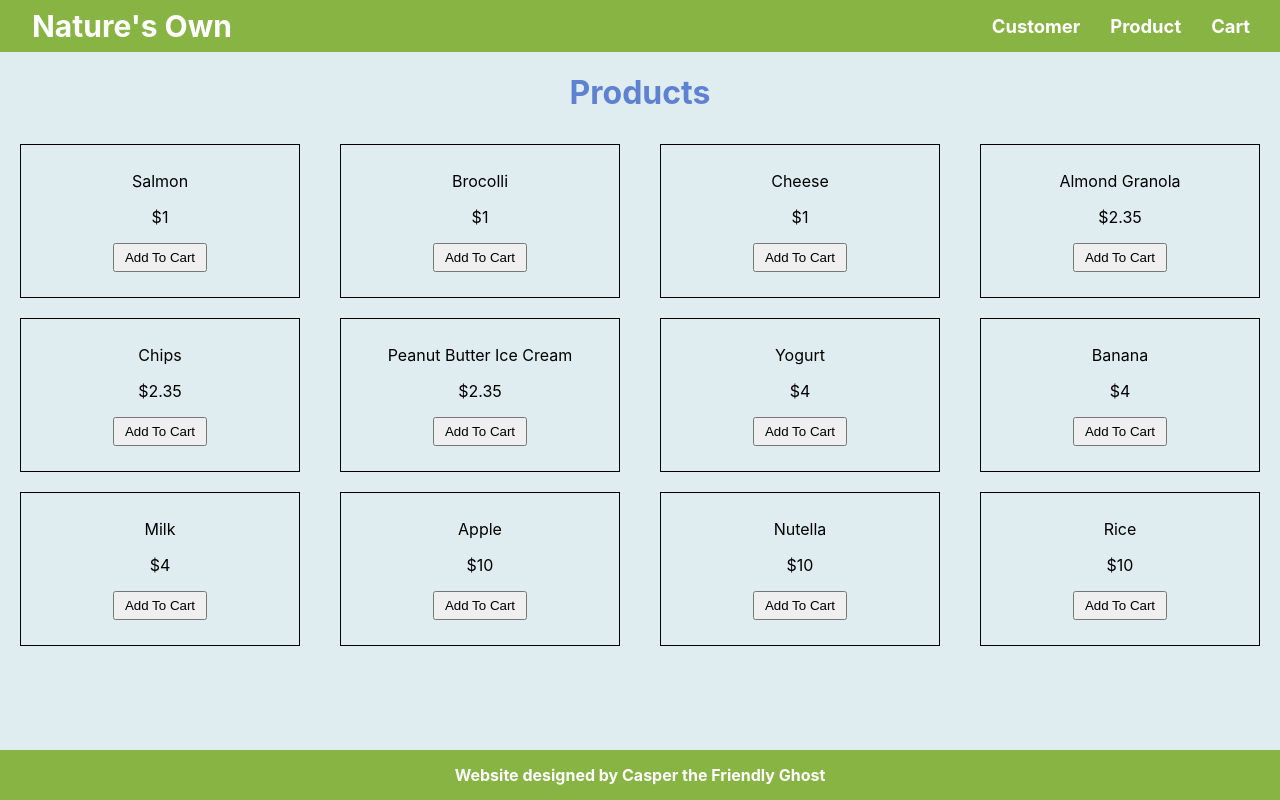
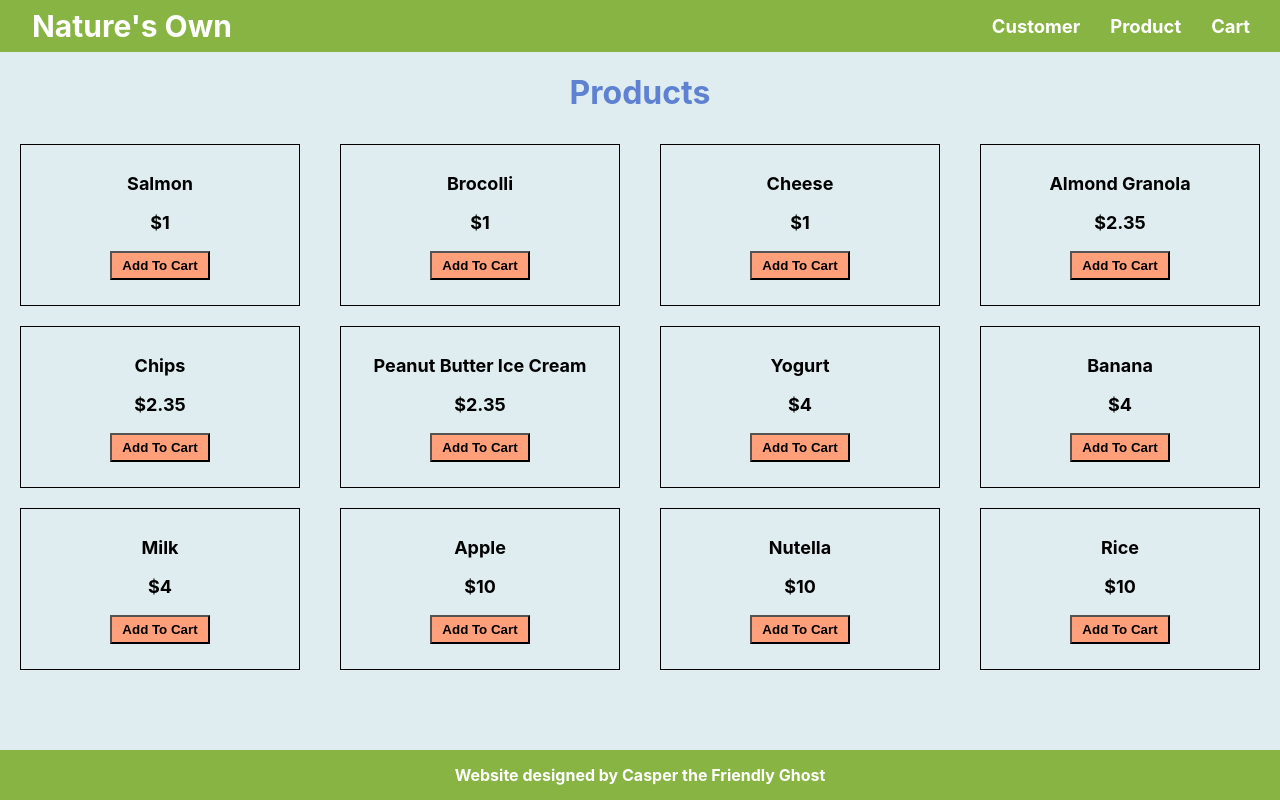
Before and after one commit to jsoon049/3125-L2, a React (Create React App) app: page /3125-L2/product in a window 1280 px wide. Built offline with nearby package versions, Linux system fonts and the light colour scheme.

Commit message:
Finished styling

```diff
--- a/src/App.css
+++ b/src/App.css
@@ -6,6 +6,8 @@ button {
   margin-bottom: 15px;
   padding: 5px 10px;
   cursor: pointer;
+  background-color: lightsalmon;
+  font-weight: 700;
 }
 
 h1 {
@@ -13,6 +15,10 @@ h1 {
   text-align: center;
 }
 
+.appContainer {
+  padding-bottom: 80px;
+}
+
 .customerContainer, .prod_container, .cartContainer {
   /* background-color: #f16b44; */
 }
--- a/src/App.js
+++ b/src/App.js
@@ -10,6 +10,7 @@ import { GlobalProvider } from "./components/GlobalState";
 
 function App() {
   return (
+    <div className="appContainer">
       <GlobalProvider>
         <Router>
           <Header />
@@ -27,6 +28,7 @@ function App() {
           <Footer />
         </Router>
       </GlobalProvider>
+    </div>
   );
 }
 
--- a/src/components/AppReducer.js
+++ b/src/components/AppReducer.js
@@ -1,4 +1,4 @@
-export default (state, action) => {
+const AppReducer = (state, action) => {
     switch (action.type) {
       case "ADD_ITEM":
         return {
@@ -9,3 +9,5 @@ export default (state, action) => {
         return state;
     }
   };
+
+  export default AppReducer
--- a/src/components/Card.js
+++ b/src/components/Card.js
@@ -6,8 +6,8 @@ export const Card = ({ product }) => {
 
   return (
     <div className="product-card">
-      <p className="prodName">{product.name}</p>
-      <p className="prodPrice">{'$' + product.price}</p>
+      <p className="prodtext">{product.name}</p>
+      <p className="prodtext">{'$' + product.price}</p>
       <button className="btn" onClick={() => addToCart(product)}>
         Add To Cart
       </button>
--- a/src/components/Cart.css
+++ b/src/components/Cart.css
@@ -5,7 +5,8 @@
 .totalPrice {
     font-weight: 700;
     font-size: 20px;
-    margin-top: 0;
+    margin-top: 15px;
+    margin-bottom: 5px;
 }
 
 .cart-wrapper {
--- a/src/components/Header.css
+++ b/src/components/Header.css
@@ -12,6 +12,9 @@
   align-items: center;
   padding: 15px 0;
   background-color: #88b444;
+  position: sticky;
+  top: 0;
+  width: 100%;
 }
 
 a {
--- a/src/components/Product.css
+++ b/src/components/Product.css
@@ -16,3 +16,8 @@
     padding: 10px;
     /* background-color: #d7eff5; */
 }
+
+.prodtext {
+    font-weight: 700;
+    font-size: 18px;
+}
--- a/src/components/Product.js
+++ b/src/components/Product.js
@@ -16,7 +16,7 @@ export const Product = () => {
       name: "Almond Granola",
       lactoseFree: true,
       nutFree: false,
-      organic: false,
+      organic: true,
       price: 2.35,
     },
     {
@@ -68,7 +68,7 @@ export const Product = () => {
       name: "Milk",
       lactoseFree: false,
       nutFree: true,
-      organic: false,
+      organic: true,
       price: 4,
     },
     {
@@ -101,16 +101,29 @@ export const Product = () => {
   useEffect(() => {
     // Filter products based on user preferences
     let product_names = [];
+    let counter = 0
     if(sessionStorage.getItem("lactoseFree") != null) {
       var lactose = JSON.parse(sessionStorage.getItem("lactoseFree"));
+      if (lactose === true) { counter = counter + 1; }
       var nuts = JSON.parse(sessionStorage.getItem("nutFree"));
+      if (nuts === true) { counter = counter + 1; }
       var organic = JSON.parse(sessionStorage.getItem("organic"));
+      if (organic === true) { counter = counter + 1; }
 
       for (let i = 0; i < products.length; i += 1) {
-        if (lactose === false && nuts === false && organic === false) {
+        if(counter >= 2) {
+          if ( (lactose === true && nuts === true) && (products[i].lactoseFree === true && products[i].nutFree === true) ) {
             product_names.push(products[i]);
           }
-        else if (lactose === true && products[i].lactoseFree === true) {
+          else if (lactose === true && organic === true && products[i].lactoseFree === true && products[i].organic === true) {
+            product_names.push(products[i]);
+          }
+          else if (nuts === true && organic === true && products[i].nutFree === true && products[i].organic === true) {
+            product_names.push(products[i]);
+          }
+        }
+        else {
+          if (lactose === true && products[i].lactoseFree === true) {
             product_names.push(products[i]);
           }
           else if (nuts === true && products[i].nutFree === true) {
@@ -119,14 +132,21 @@ export const Product = () => {
           else if (organic === true && products[i].organic === true) {
             product_names.push(products[i]);
           }
+          else if (lactose === false && nuts === false && organic === false) {
+            product_names.push(products[i]);
+          }
+        }
       }
     }
     else{
-      for (let i = 0; i < products.length; i += 1) { product_names.push(products[i]); }
+      for (let i = 0; i < products.length; i += 1) {
+        product_names.push(products[i]);
+      }
     }
     let sorted = product_names;
     product_names.sort((a, b) => a.price - b.price);
     setProds(sorted);
+  // eslint-disable-next-line react-hooks/exhaustive-deps
   }, []); // Empty array for second parameter means only run on mount and unmount. Without empty array useEffect runs in an infinite loop
 
   return (
```
Also changed, not shown: src/components/Card.css (deleted). Lines whose indentation alone changed are shown as unchanged.
